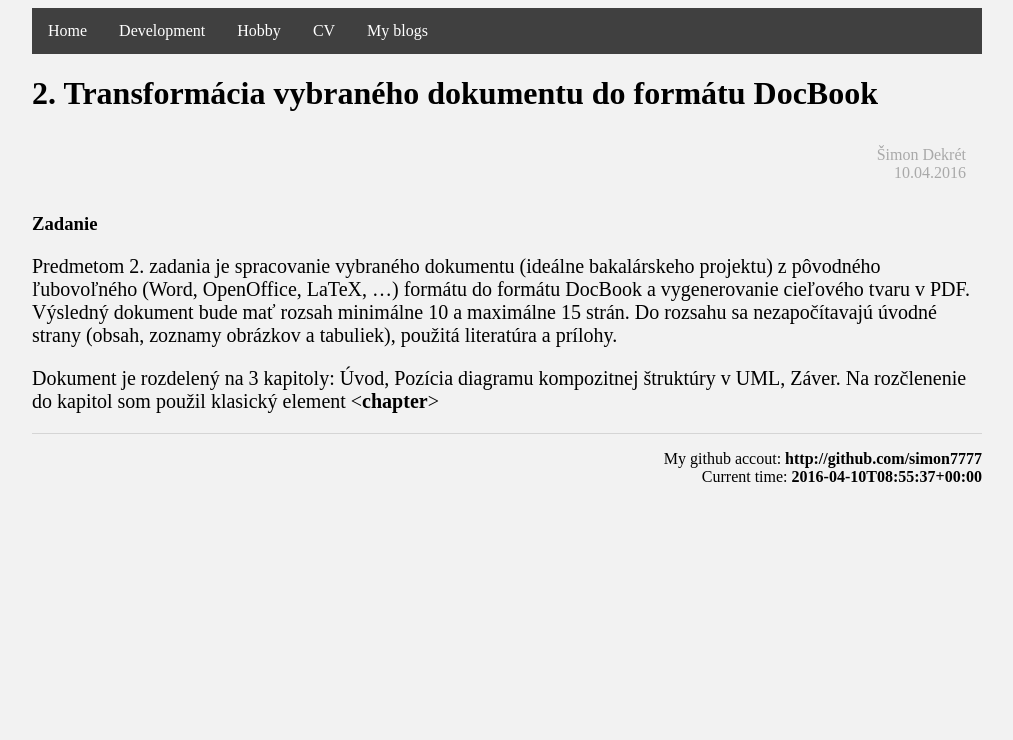
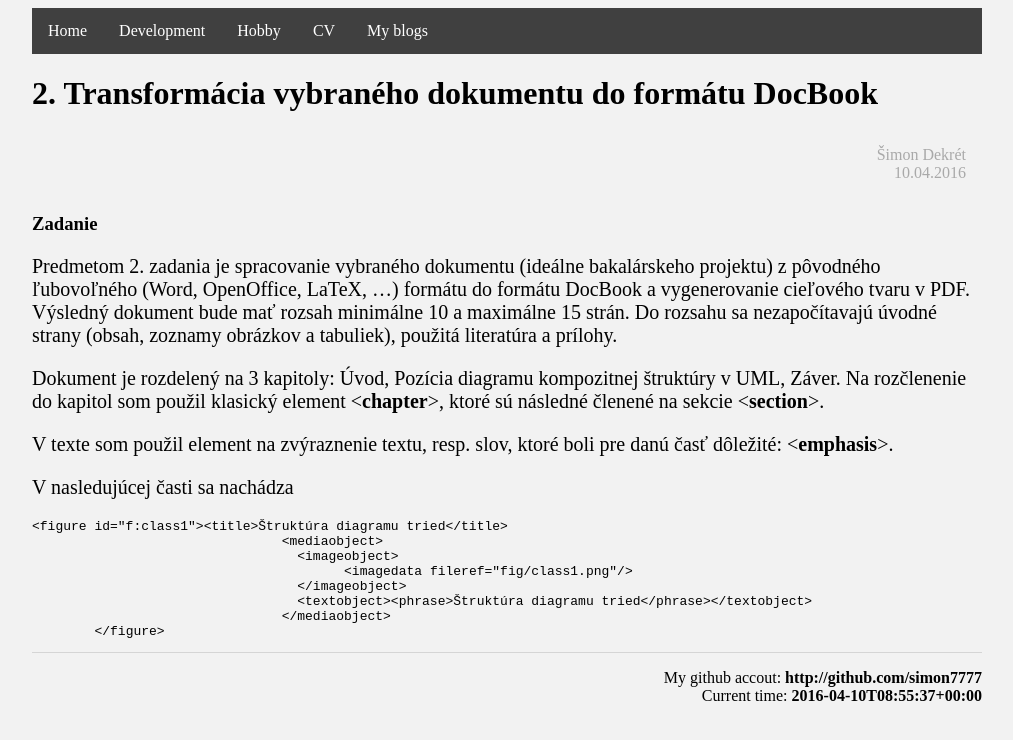
Before and after one commit to simon7777/simon7777.github.io, a Jekyll site: the page built from develop/wp/zadanie2.md, in a window 1280 px wide. Shown: the top 740 px of the page, without its empty margins (133-1146 px from the left). Built offline with Jekyll 4.4.1, drawn with Linux system fonts in a browser that asks for light colours.

Commit message:
Update zadanie2.md

```diff
--- a/develop/wp/zadanie2.md
+++ b/develop/wp/zadanie2.md
@@ -8,4 +8,17 @@ project: 2
 
 Predmetom 2. zadania je spracovanie vybraného dokumentu (ideálne bakalárskeho projektu) z pôvodného ľubovoľného (Word, OpenOffice, LaTeX, …) formátu do formátu DocBook a vygenerovanie cieľového tvaru v PDF. Výsledný dokument bude mať rozsah minimálne 10 a maximálne 15 strán. Do rozsahu sa nezapočítavajú úvodné strany (obsah, zoznamy obrázkov a tabuliek), použitá literatúra a prílohy.
 
-Dokument je rozdelený na 3 kapitoly: Úvod, Pozícia diagramu kompozitnej štruktúry v UML, Záver. Na rozčlenenie do kapitol som použil klasický element <**chapter**>
+Dokument je rozdelený na 3 kapitoly: Úvod, Pozícia diagramu kompozitnej štruktúry v UML, Záver. Na rozčlenenie do kapitol som použil klasický element <**chapter**>, ktoré sú následné členené na sekcie <**section**>.
+
+V texte som použil element na zvýraznenie textu, resp. slov, ktoré boli pre danú časť dôležité: <**emphasis**>.
+
+V nasledujúcej časti sa nachádza
+
+    <figure id="f:class1"><title>Štruktúra diagramu tried</title>
+					<mediaobject>
+					  <imageobject>
+						<imagedata fileref="fig/class1.png"/>
+					  </imageobject>
+					  <textobject><phrase>Štruktúra diagramu tried</phrase></textobject>
+					</mediaobject>
+		</figure>
```
